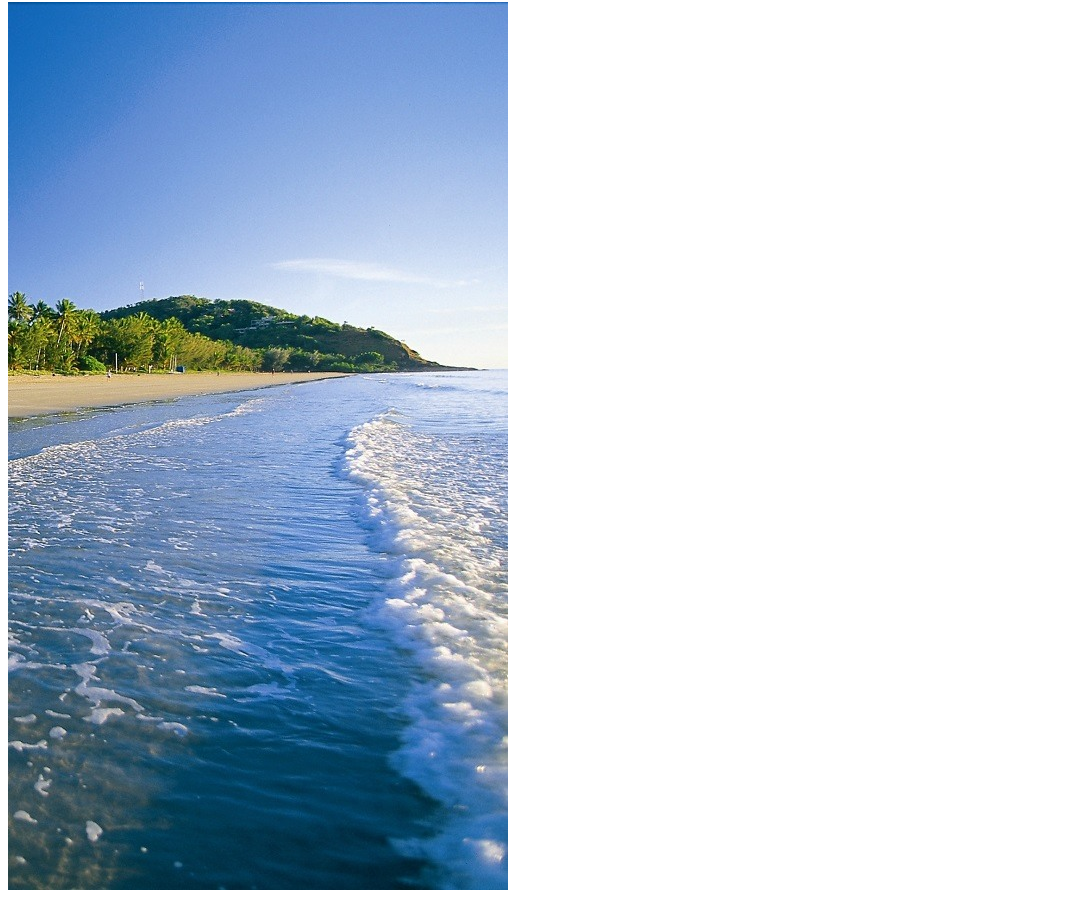
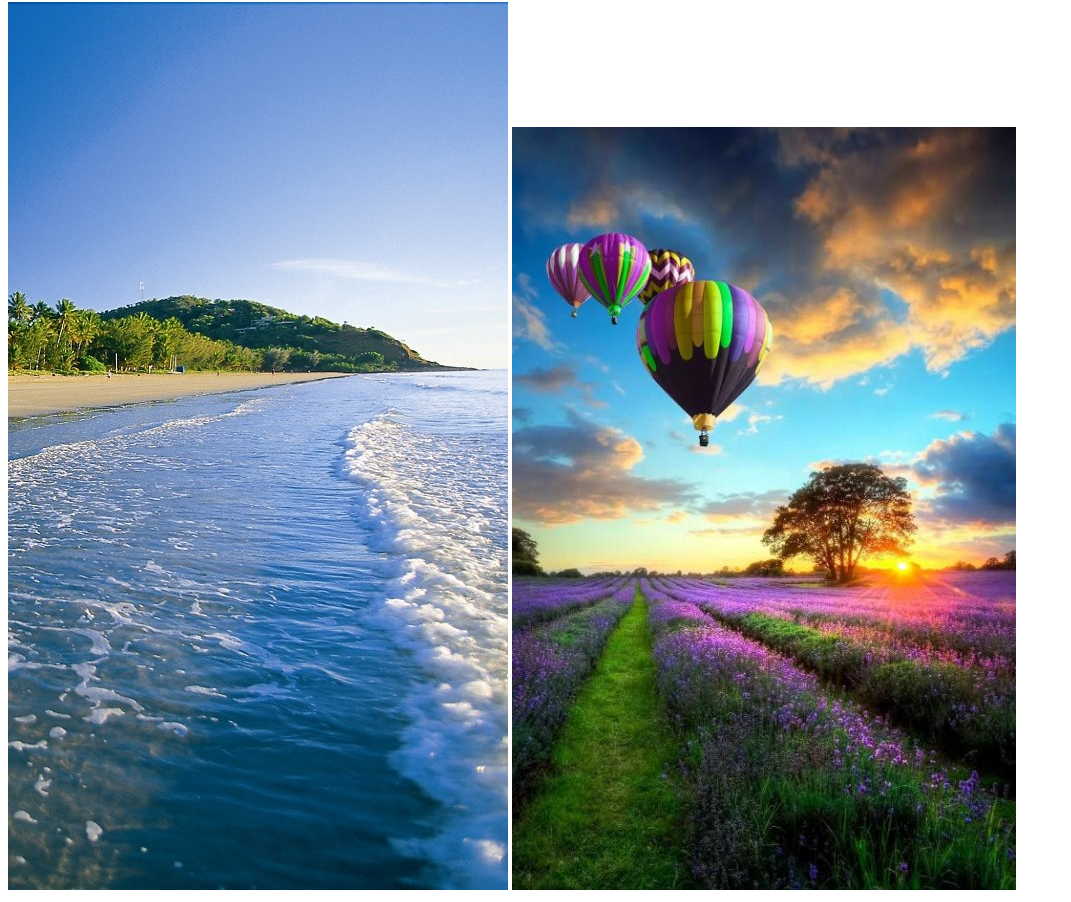
Before and after one commit to vuzlov/html-task, a plain HTML site: page index.html in a window 1280 px wide. Shown: the part 1791-2693 px from the top of the page, without its empty margins (0-1071 px from the left). Drawn offline with Linux system fonts and the light colour scheme.

Commit message:
add new pic

```diff
--- a/index.html
+++ b/index.html
@@ -12,6 +12,7 @@
     <img src="./img/1578300109_9.jpg" alt="photo1">
     <img src="./img/1578300111_4.jpg" alt="photo2">
     <img src="./img/1578300123_2.jpg" alt="photo3">
+    <img src="./img/krasivye-kartinki-na-telefon-5.jpg" alt="pic 6">
 
 </body>
 </html>
```
Also changed, not shown: img/krasivye-kartinki-na-telefon-5.jpg (added).
